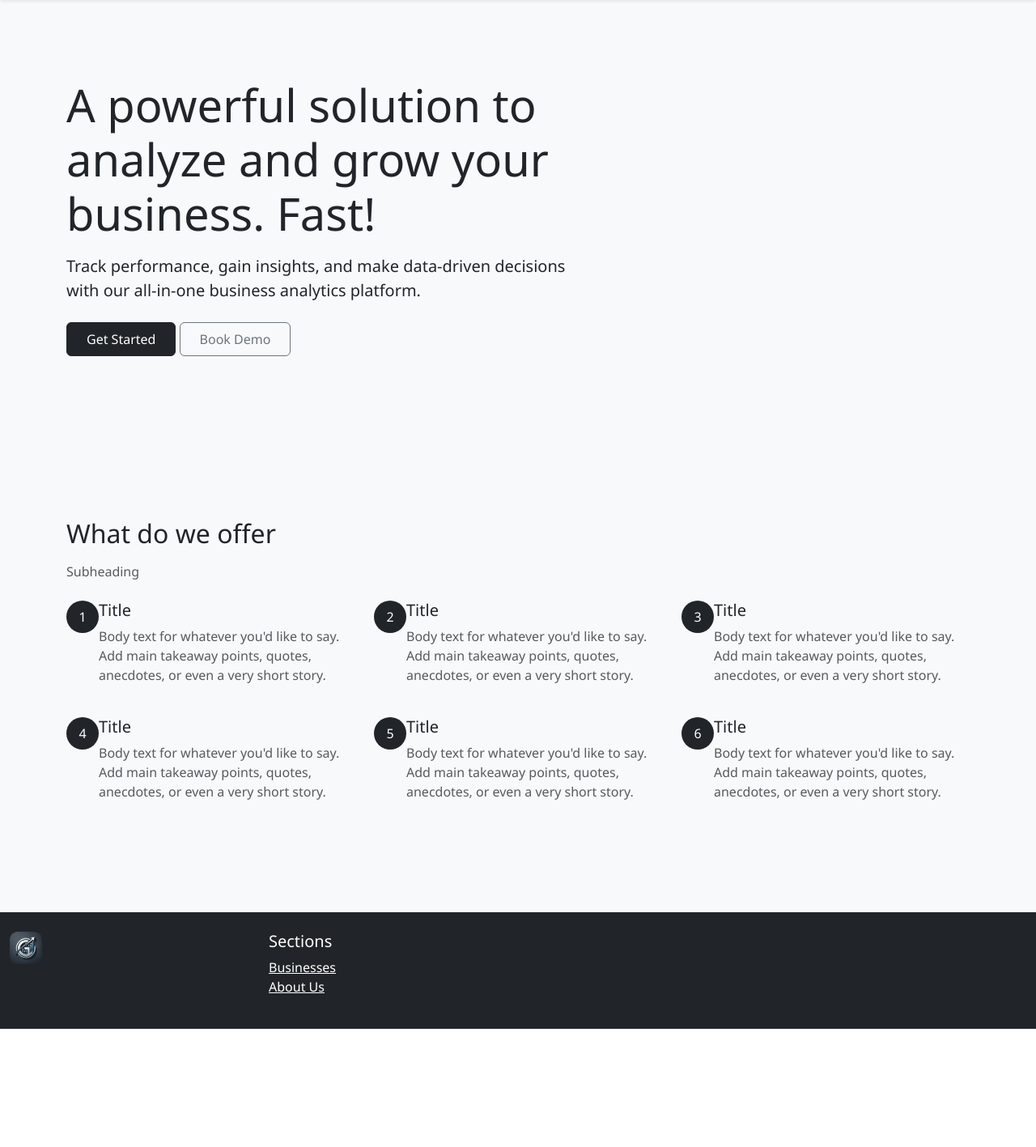
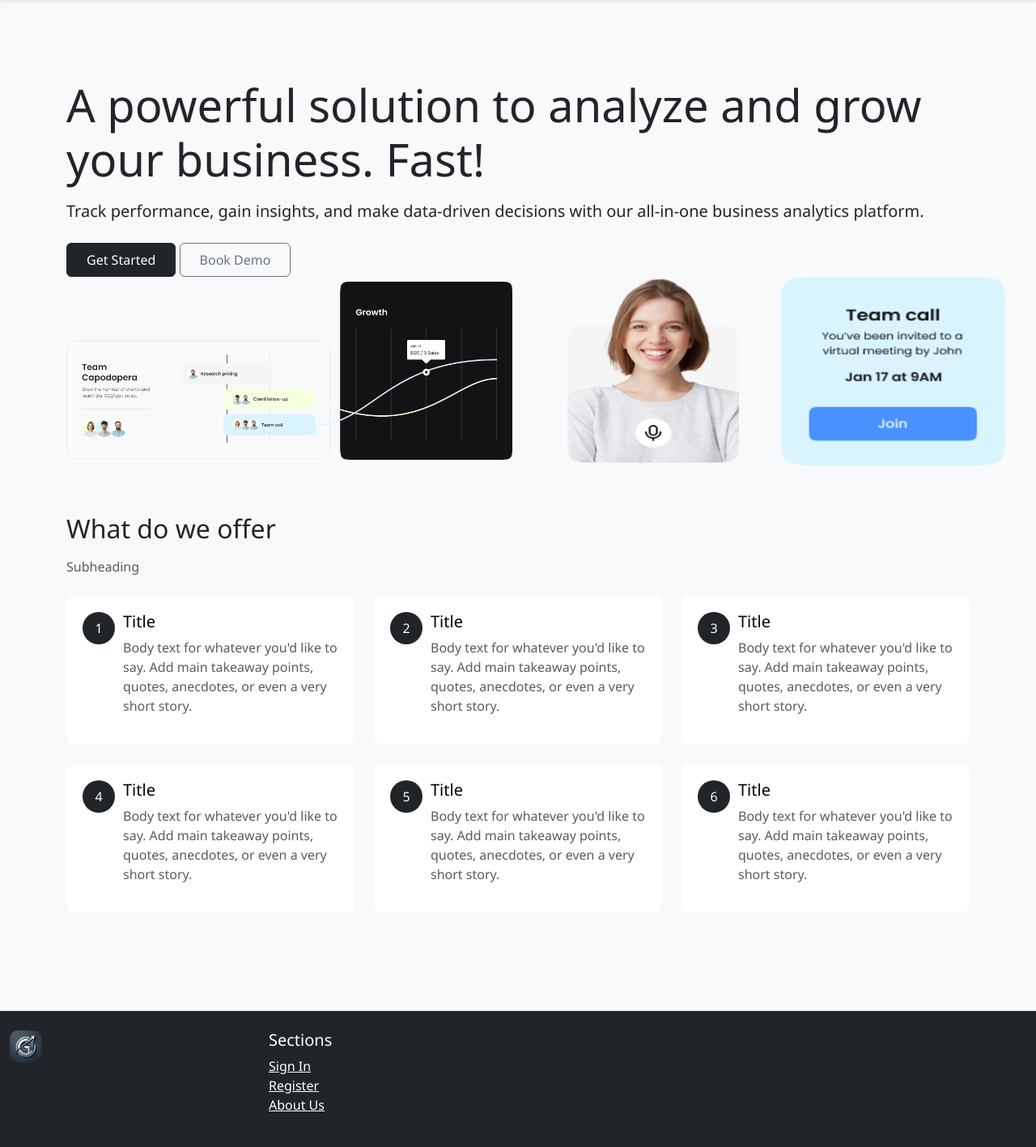
Before and after one commit to Munaikh/Django-project, a Django app: page / in a window 1280 px wide. Shown: the part 73-1490 px from the top of the page at 81% size. Before the commit the page ends 1344 px from the top, so only its background shows below. Run offline with Django 3.2, Linux system fonts and the light colour scheme.

Commit message:
landingpage +more header/footer

```diff
--- a/project_design/growth_app/templates/growth_app/base.html
+++ b/project_design/growth_app/templates/growth_app/base.html
@@ -86,7 +86,8 @@
                         {% if user.is_authenticated %}
                             <li><a href="{% url 'businesses_list' %}" class="text-white">Businesses</a></li>
                         {% else %}
-                            <li><a href="{% url 'signin' %}" class="text-white">Businesses</a></li>
+                            <li><a href="{% url 'signin' %}" class="text-white">Sign In</a></li>
+                            <li><a href="{% url 'register' %}" class="text-white">Register</a></li>
                         {% endif %}
                         <li><a href="{% url 'about_us' %}" class="text-white">About Us</a></li>
                     </ul>
--- a/project_design/growth_app/templates/growth_app/landing_page.html
+++ b/project_design/growth_app/templates/growth_app/landing_page.html
@@ -1,43 +1,37 @@
 {% extends 'growth_app/base.html' %}
 {% block content %}
+{% load static %}
+
 <div class="container py-5">
     <!-- Hero Section -->
-    <div class="row py-5">
-        <div class="col-lg-7">
+    <div class="row pt-5">
+        <div class="col-lg-12">
             <h1 class="display-4 font-weight-bold">A powerful solution to analyze and grow your business. Fast!</h1>
             <p class="lead mt-3 mb-4">Track performance, gain insights, and make data-driven decisions with our all-in-one business analytics platform.</p>
             <div class="mt-4">
                 <a href="{% url 'register' %}" class="btn btn-dark px-4 py-2 mr-2">Get Started</a>
                 <a href="https://www.youtube.com" target="_blank" rel="noopener noreferrer" class="btn btn-outline-secondary px-4 py-2">Book Demo</a>
-            </div>
-        </div>
-        <div class="col-lg-5">
-            <div class="row">
-                <div class="col-md-6 mb-4">
-                    <div class="bg-light rounded p-4" style="height: 200px;"></div>
-                </div>
-                <div class="col-md-6 mb-4">
-                    <div class="bg-light rounded p-4" style="height: 200px;"></div>
-                </div>
-                <div class="col-md-6 mb-4">
-                    <div class="bg-light rounded p-4" style="height: 200px;"></div>
-                </div>
-                <div class="col-md-6 mb-4">
-                    <div class="bg-light rounded p-4" style="height: 200px;"></div>
+                <div class="landing-images col-lg-12">
+                    <img src="{% static 'images/landing-img-1.png' %}" alt="Growth" width="50%" height="10%">
+                    <div class="landing-images col-lg-6">
+                        <img src="{% static 'images/landing-img-2.png' %}" alt="Growth" width="40%" height="80%">
+                        <img src="{% static 'images/landing-img-3.png' %}" alt="Growth" width="50%" height="80%">
+                    </div>
                 </div>
             </div>
         </div>
     </div>
 
+
     <!-- Features Section -->
-    <div class="py-5">
+    <div class="pb-5">
         <h2 class="mb-3">What do we offer</h2>
         <p class="text-muted">Subheading</p>
 
         <div class="row mt-4">
             {% for i in '123456'|make_list %}
             <div class="col-md-4 mb-4">
-                <div class="d-flex">
+                <div class="d-flex cards">
                     <div class="mr-3">
                         <div class="rounded-circle bg-dark text-white d-flex align-items-center justify-content-center" style="width: 40px; height: 40px;">
                             <span>{{ forloop.counter }}</span>
--- a/project_design/static/css/style.css
+++ b/project_design/static/css/style.css
@@ -27,6 +27,24 @@ footer {
 main {
     flex:1;
 }
+
+.cards {
+    background: #fff;
+    color: #000;
+    border-radius: 10px;
+    padding: 20px;
+  }
+
+.cards .mr-3 {
+    margin-right: 10px;
+}
+
+.landing-images{
+    display: flex;
+    flex-direction: row;
+    gap:50px;
+}
+
 
 /* Buttons */
 .btn-dark {
```
Also changed, not shown: project_design/growth_app/migrations/0005_alter_business_id_alter_businessdata_id_and_more.py (added), project_design/static/images/landing-img-1.png (added), project_design/static/images/landing-img-2.png (added), project_design/static/images/landing-img-3.png (added).
